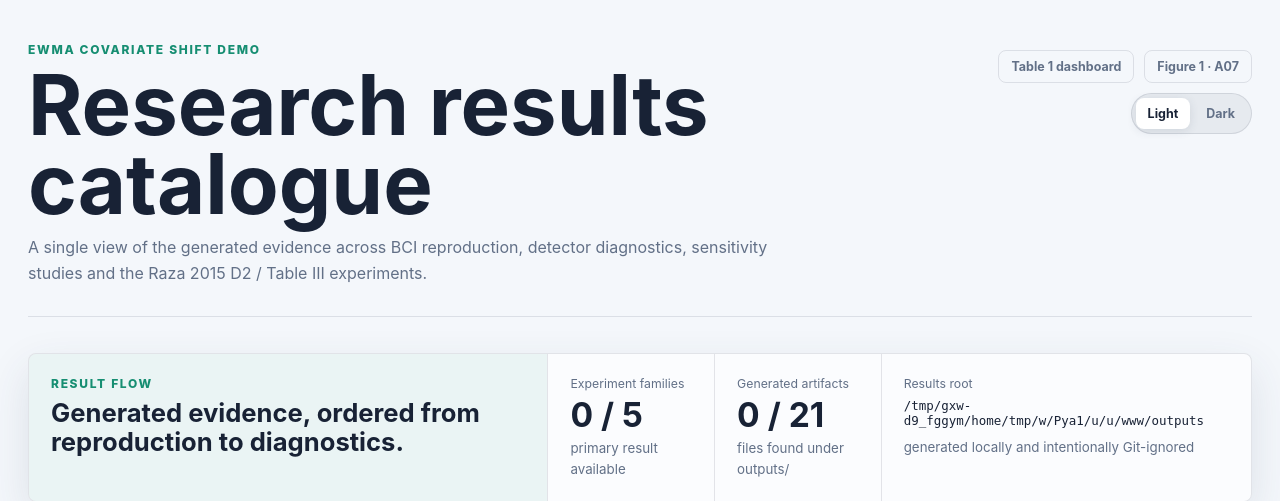
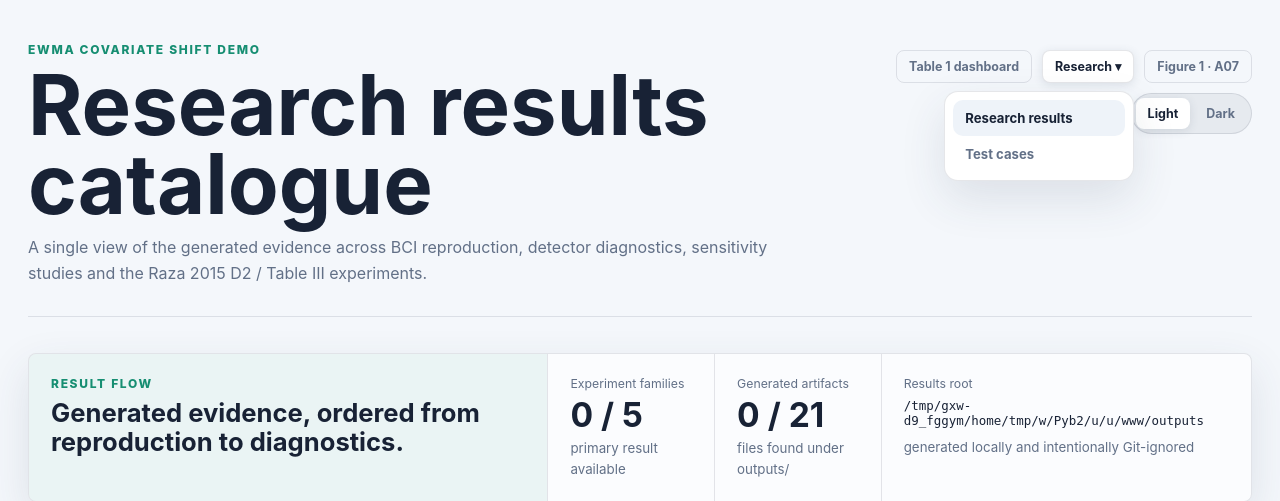
Before and after one commit to hlin863/ewma_covariate_shift_demo, a Flask app: page /results in a window 1280 px wide. Shown: the top 501 px of the page. Run offline with Flask 3, Linux system fonts and the light colour scheme.

Commit message:
Add expandable research menu to results catalogue

```diff
--- a/templates/results.html
+++ b/templates/results.html
@@ -14,6 +14,7 @@
     })();
   </script>
   <link rel="stylesheet" href="{{ url_for('static', filename='dashboard.css') }}">
+  <link rel="stylesheet" href="{{ url_for('static', filename='navigation.css') }}">
 </head>
 <body class="results-page">
   <main class="page-shell results-shell">
@@ -25,6 +26,13 @@
       </div>
       <div class="hero-actions">
         <a class="theme-button nav-link" href="{{ url_for('dashboard') }}">Table 1 dashboard</a>
+        <details class="nav-menu" open>
+          <summary class="theme-button nav-link">Research ▾</summary>
+          <div class="nav-menu-panel">
+            <a class="active" href="{{ url_for('results_catalog') }}">Research results</a>
+            <a href="{{ url_for('test_results.test_results') }}">Test cases</a>
+          </div>
+        </details>
         <a class="theme-button nav-link" href="{{ url_for('figure_1') }}">Figure 1 · A07</a>
         <div class="theme-switcher" role="group" aria-label="Colour theme">
           <button class="theme-button" type="button" data-theme-option="light" aria-pressed="false">Light</button>
```
